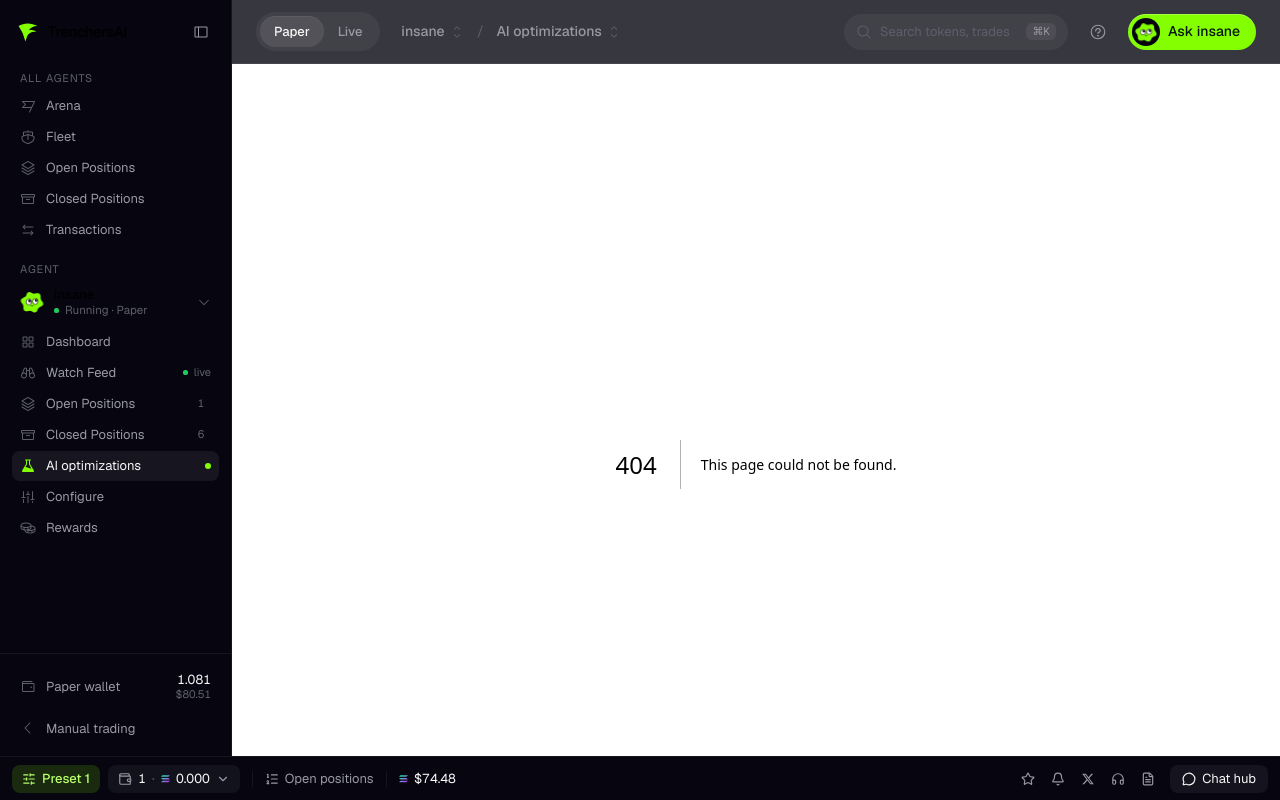
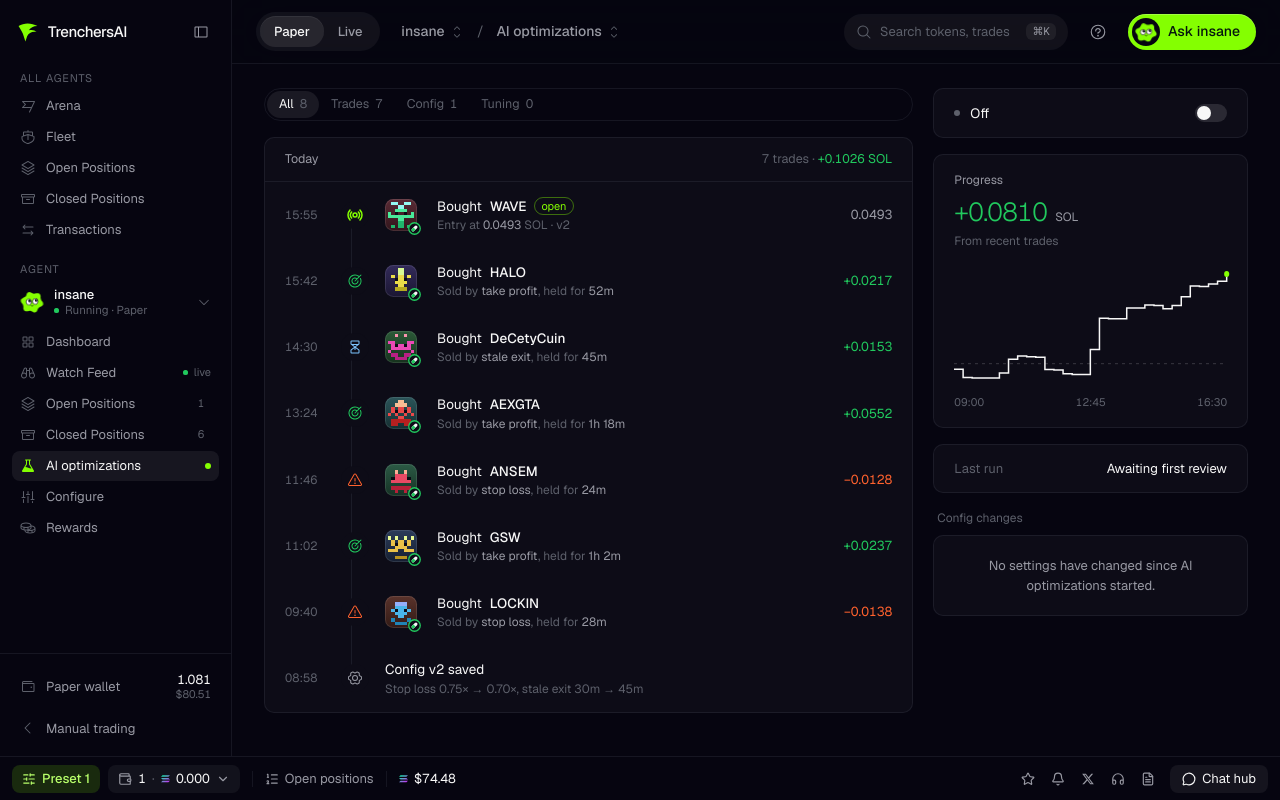
Before and after one commit to insanekrishnna/trenchers, a Next.js app: page /ai-optimizations in a window 1280 px wide. Before the commit this address had no page. Built offline with nearby package versions, Linux system fonts and the light colour scheme; a web font is replaced by a local one.

Commit message:
feat(ai-optimizations): activity timeline and optimizer status panel
All / Trades / Config / Tuning filters; a timeline of buys, exits (icon
per exit reason) and config saves with token art and P&L; status panel
with an on/off switch, progress with a stepped equity line, last run
and config changes.

```diff
--- /dev/null
+++ b/app/ai-optimizations/page.tsx
@@ -0,0 +1,8 @@
+import type { Metadata } from "next";
+import { AiOptimizations } from "@/components/pages/AiOptimizations";
+
+export const metadata: Metadata = { title: "AI optimizations" };
+
+export default function Page() {
+  return <AiOptimizations />;
+}
--- /dev/null
+++ b/components/pages/AiOptimizations.tsx
@@ -0,0 +1,187 @@
+"use client";
+
+import { BroadcastIcon, GearSixIcon, HourglassMediumIcon, type Icon, TargetIcon, WarningIcon } from "@phosphor-icons/react";
+import { AnimatePresence, motion } from "motion/react";
+import { useMemo, useState } from "react";
+import { fmtSol, fmtTime, formatHold, pnl, reasonLabel } from "@/lib/data";
+import { buildBars, clock } from "@/lib/chartData";
+import { type AiEvent, aiEvents } from "@/lib/pageData";
+import { Card, TokenIcon } from "@/components/ui/primitives";
+import { Page, Pills, Switch } from "./kit";
+
+type Filter = "all" | "trades" | "config" | "tuning";
+
+const EVENT_LOOK: Record<string, { icon: Icon; color: string }> = {
+  buy: { icon: BroadcastIcon, color: "#84ff01" },
+  take_profit: { icon: TargetIcon, color: "#21c95e" },
+  stale_exit: { icon: HourglassMediumIcon, color: "#7cc4ff" },
+  stop_loss: { icon: WarningIcon, color: "#ff622e" },
+  config: { icon: GearSixIcon, color: "#9899a3" },
+};
+
+export function AiOptimizations() {
+  const [filter, setFilter] = useState<Filter>("all");
+  const [on, setOn] = useState(false);
+
+  const trades = aiEvents.filter((e) => e.kind !== "config");
+  const configs = aiEvents.filter((e) => e.kind === "config");
+  const shown = filter === "all" ? aiEvents : filter === "trades" ? trades : filter === "config" ? configs : [];
+  const total = pnl.gross + pnl.unrealized;
+
+  return (
+    <Page>
+      <div className="grid gap-5 xl:grid-cols-12">
+        {/* activity */}
+        <section className="min-w-0 xl:col-span-8">
+          <Pills<Filter>
+            value={filter}
+            onChange={setFilter}
+            options={[
+              { key: "all", label: "All", count: aiEvents.length },
+              { key: "trades", label: "Trades", count: trades.length },
+              { key: "config", label: "Config", count: configs.length },
+              { key: "tuning", label: "Tuning", count: 0 },
+            ]}
+          />
+
+          <Card className="mt-4 overflow-hidden">
+            <div className="flex items-baseline justify-between border-b border-line px-5 py-3">
+              <span className="text-[12.5px] text-muted">Today</span>
+              <span className="text-[12.5px] tabular-nums">
+                <span className="text-subtle">{trades.length} trades · </span>
+                <span className={total >= 0 ? "text-green" : "text-red"}>{fmtSol(total)} SOL</span>
+              </span>
+            </div>
+
+            {shown.length === 0 ? (
+              <p className="px-5 py-10 text-center text-[13px] text-subtle">No tuning runs yet. Turn AI optimizations on to start the first review.</p>
+            ) : (
+              <ol className="relative">
+                <span className="absolute bottom-6 left-[86px] top-6 w-px bg-line" aria-hidden />
+                <AnimatePresence initial={false}>
+                  {shown.map((e) => (
+                    <motion.li
+                      key={`${e.kind}-${e.at}`}
+                      layout
+                      initial={{ opacity: 0 }}
+                      animate={{ opacity: 1 }}
+                      exit={{ opacity: 0 }}
+                      className="group relative flex items-center gap-4 px-5 py-3.5 transition-colors hover:bg-white/[.025]"
+                    >
+                      <EventRow e={e} />
+                    </motion.li>
+                  ))}
+                </AnimatePresence>
+              </ol>
+            )}
+          </Card>
+        </section>
+
+        {/* status */}
+        <aside className="space-y-4 xl:col-span-4">
+          <Card className="flex items-center justify-between px-5 py-3.5">
+            <span className="flex items-center gap-2.5 text-[13.5px]">
+              <span className={`size-1.5 rounded-full ${on ? "bg-accent" : "bg-subtle"}`} />
+              {on ? "On — reviewing every 10 trades" : "Off"}
+            </span>
+            <Switch checked={on} onChange={setOn} label="AI optimizations" />
+          </Card>
+
+          <Card className="px-5 py-4">
+            <p className="text-[12px] text-muted">Progress</p>
+            <p className="mt-1 flex items-baseline gap-2">
+              <span className="text-[26px] font-light tabular-nums tracking-tight text-green">{fmtSol(pnl.net)}</span>
+              <span className="text-[12px] text-muted">SOL</span>
+            </p>
+            <p className="text-[12px] text-subtle">From recent trades</p>
+            <EquityLine />
+          </Card>
+
+          <Card className="flex items-center justify-between px-5 py-3.5 text-[13px]">
+            <span className="text-subtle">Last run</span>
+            <span>{on ? "Queued — after the next trade" : "Awaiting first review"}</span>
+          </Card>
+
+          <div>
+            <p className="mb-2 px-1 text-[12px] text-subtle">Config changes</p>
+            <Card className="px-5 py-5 text-center text-[13px] text-muted">No settings have changed since AI optimizations started.</Card>
+          </div>
+        </aside>
+      </div>
+    </Page>
+  );
+}
+
+function EventRow({ e }: { e: AiEvent }) {
+  const look = EVENT_LOOK[e.kind === "sell" ? e.reason : e.kind];
+  const I = look.icon;
+  return (
+    <>
+      <span className="w-10 shrink-0 text-[12px] tabular-nums text-subtle">{fmtTime(e.at)}</span>
+      <span className="relative z-10 grid size-7 shrink-0 place-items-center rounded-full bg-bg-2">
+        <I className="size-4" style={{ color: look.color }} weight={e.kind === "buy" ? "bold" : "regular"} />
+      </span>
+
+      {e.kind === "config" ? (
+        <div className="min-w-0 flex-1">
+          <p className="text-[13.5px]">{e.title}</p>
+          <p className="text-[12px] text-subtle">{e.detail}</p>
+        </div>
+      ) : (
+        <>
+          <TokenIcon symbol={e.symbol} hue={e.hue} size={32} badge />
+          <div className="ml-1 min-w-0 flex-1">
+            <p className="flex items-center gap-2 text-[13.5px]">
+              Bought <span className="font-medium">{e.symbol}</span>
+              {e.kind === "buy" && <span className="rounded-full border border-accent/40 px-1.5 text-[11px] leading-[16px] text-accent">open</span>}
+            </p>
+            <p className="text-[12px] text-subtle">
+              {e.kind === "buy" ? (
+                <>
+                  Entry at <span className="tabular-nums text-muted">{e.entry.toFixed(4)}</span> SOL · v2
+                </>
+              ) : (
+                <>
+                  Sold by <span className="text-muted">{reasonLabel(e.reason).toLowerCase()}</span>, held for{" "}
+                  <span className="text-muted">{formatHold(e.holdSec)}</span>
+                </>
+              )}
+            </p>
+          </div>
+          <span className={`text-[13px] tabular-nums ${e.kind === "buy" ? "text-muted" : e.pnl >= 0 ? "text-green" : "text-red"}`}>
+            {e.kind === "buy" ? `${e.entry.toFixed(4)}` : fmtSol(e.pnl)}
+          </span>
+        </>
+      )}
+    </>
+  );
+}
+
+/* the bot's equity as a thin stepped line, like the dashboard chart */
+function EquityLine() {
+  const bars = useMemo(() => buildBars(15), []);
+  const W = 320;
+  const H = 120;
+  const vals = bars.map((b) => b.close);
+  const lo = Math.min(...vals);
+  const hi = Math.max(...vals);
+  const x = (i: number) => (i / (bars.length - 1)) * W;
+  const y = (v: number) => 8 + (1 - (v - lo) / (hi - lo || 1)) * (H - 16);
+  let d = `M0,${y(vals[0])}`;
+  for (let i = 1; i < vals.length; i++) d += ` H${x(i).toFixed(1)} V${y(vals[i]).toFixed(1)}`;
+  const ticks = [0, Math.floor(bars.length / 2), bars.length - 1];
+  return (
+    <div className="mt-4">
+      <svg viewBox={`0 0 ${W} ${H}`} className="h-[120px] w-full overflow-visible" preserveAspectRatio="none">
+        <line x1="0" x2={W} y1={y(1)} y2={y(1)} stroke="rgba(247,247,247,.18)" strokeDasharray="3 4" vectorEffect="non-scaling-stroke" />
+        <path d={d} fill="none" stroke="#f7f7f7" strokeWidth="1.5" vectorEffect="non-scaling-stroke" />
+        <circle cx={W} cy={y(vals[vals.length - 1])} r="3" fill="#84ff01" />
+      </svg>
+      <div className="mt-2 flex justify-between text-[11px] tabular-nums text-subtle">
+        {ticks.map((i) => (
+          <span key={i}>{clock(bars[i].time)}</span>
+        ))}
+      </div>
+    </div>
+  );
+}
```
